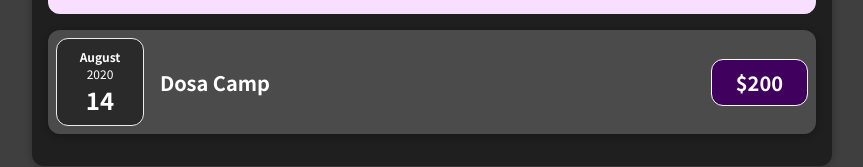
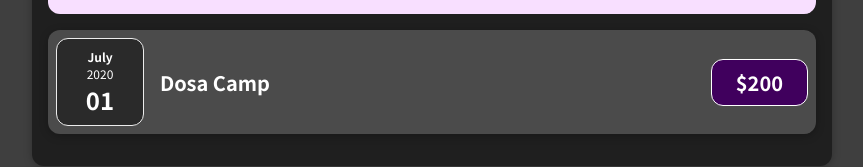
Before and after one commit to prabhat-gp/expense-tracker-react-app, a React (Create React App) app: page / in a window 1280 px wide. Shown: the part 270-437 px from the top of the page, without its empty margins (208-1071 px from the left). Built offline with nearby package versions, Linux system fonts and the light colour scheme.

Commit message:
dummy-commit

```diff
--- a/src/App.js
+++ b/src/App.js
@@ -8,20 +8,25 @@ const DUMMY_EXPENSES = [
     id: 'e1',
     title: 'Dosa Camp',
     amount: 200,
-    date: new Date(2020, 7, 14),
+    date: new Date(2020, 6, 1),
   },
-  { id: 'e2', title: 'Corner House', amount: 450, date: new Date(2021, 2, 12) },
+  {
+  id: 'e2',
+  title: 'Corner House',
+  amount: 450,
+  date: new Date(2021, 2, 12)
+  },
   {
     id: 'e3',
     title: 'Dominos',
     amount: 700,
-    date: new Date(2021, 2, 28),
+    date: new Date(2019, 2, 28),
   },
   {
     id: 'e4',
     title: 'Meghana Foods',
     amount: 2150,
-    date: new Date(2021, 5, 12),
+    date: new Date(2022, 5, 12),
   },
 ];
 
```
Also changed, not shown: src/components/Expenses/ExpensesFilter.js (line endings or trailing spaces).
